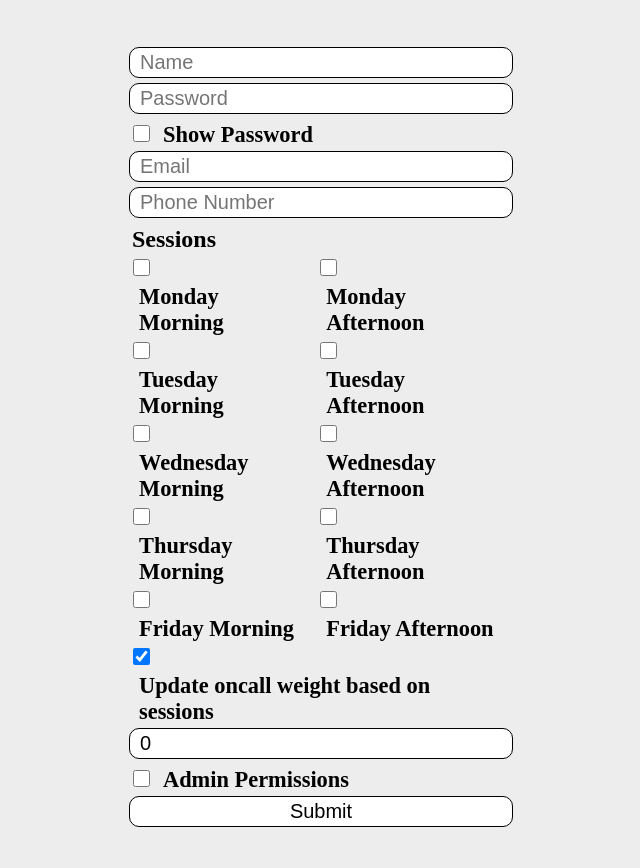
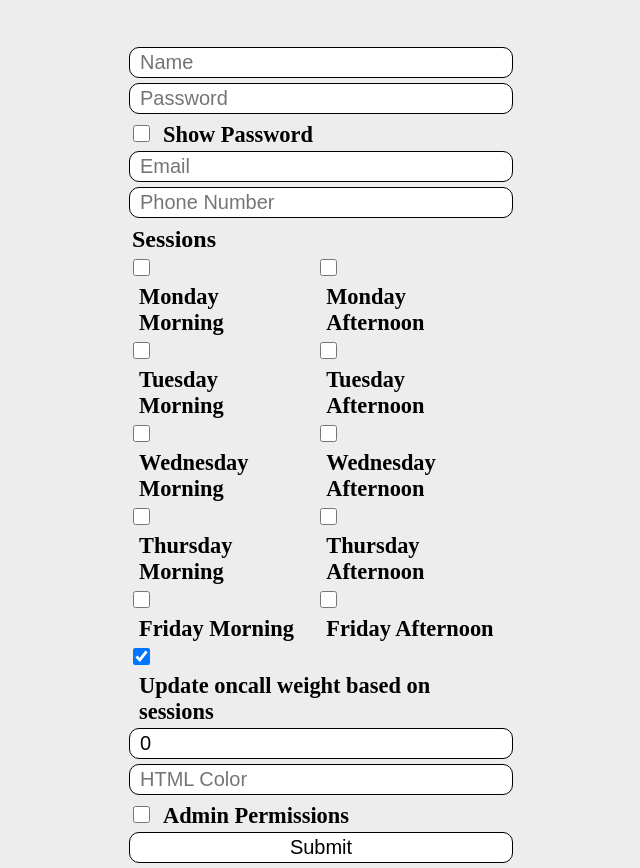
Before and after one commit to Guthib-Programmer/MHC_Scheduler, a Flask app: page /editUser?id=0 in a window 1280 px wide. Shown: the part 57-925 px from the top of the page, without its empty margins (319-959 px from the left). Before the commit the page ends 884 px from the top, so only its background shows below. Run offline with Flask 3, Linux system fonts and the light colour scheme; the visitor is signed in with stand-in values (Sample User, id 1); parts of the project's set-up code (start-up, migrations or seed data) failed here and were passed over.

Commit message:
Table of days can be printed and names are color-coded on index page

```diff
--- a/app.py
+++ b/app.py
@@ -25,7 +25,6 @@ scheduler.init_app(app)
 scheduler.start()
 
 # TODO: Start and Finish dates for users
-# TODO: A page for printing
 
 @scheduler.task('cron', id='assignOncall', week='*', day_of_week="mon", hour=9, minute=0)
 def assignOncall():
@@ -167,9 +166,9 @@ def index():
 
     if request.args.get('person'):
         person = request.args.get('person') # Filter days so that only the selected person shows
-        cur.execute("SELECT days.date, p1.name AS oncall, p2.name AS crisis FROM days JOIN people p1 ON days.person_id = p1.id JOIN people p2 ON days.crisis_id = p2.id WHERE (days.person_id = ? OR days.crisis_id = ?) AND days.completed = 0 ORDER BY days.id ASC LIMIT 50", (person,person))
+        cur.execute("SELECT days.date, p1.name AS oncall, p1.color AS oncallColor, p2.name AS crisis, p2.color AS crisisColor FROM days JOIN people p1 ON days.person_id = p1.id JOIN people p2 ON days.crisis_id = p2.id WHERE (days.person_id = ? OR days.crisis_id = ?) AND days.completed = 0 ORDER BY days.id ASC LIMIT 50", (person,person))
     else: # Display all days with a limit of 50
-        cur.execute("SELECT date, p1.name AS oncall, p2.name AS crisis FROM days JOIN people p1 ON days.person_id = p1.id JOIN people p2 ON days.crisis_id = p2.id AND days.completed = 0 ORDER BY days.id ASC LIMIT 50")
+        cur.execute("SELECT date, p1.name AS oncall, p1.color AS oncallColor, p2.name AS crisis, p2.color AS crisisColor FROM days JOIN people p1 ON days.person_id = p1.id JOIN people p2 ON days.crisis_id = p2.id AND days.completed = 0 ORDER BY days.id ASC LIMIT 50")
     rows = cur.fetchall()
     daysData = [dict(row) for row in rows]
 
@@ -522,10 +521,7 @@ def editUser():
 
     if request.method == "POST":
         # Check all the fields have been filled
-        if not request.form.get("name") or not request.form.get("password") or not request.form.get("email") or not request.form.get("number") or not request.form.get("weight"):
-
-
-
+        if not request.form.get("name") or not request.form.get("password") or not request.form.get("email") or not request.form.get("number") or not request.form.get("weight") or not request.form.get("color"):
             attackDetails = "Thie could be someone trying to alter the client code to complete the update user form without filling all fields"
             personId = session['user_id']
             cur.execute("INSERT INTO suspicious (person_id, timestamp, type, details) VALUES (?, datetime(), 2, ?)", (personId, attackDetails))
@@ -552,6 +548,7 @@ def editUser():
         number = request.form.get("number")
         sessions = request.form.getlist("sessions")
         weight = int(request.form.get("weight"))
+        color = request.form.get("color")
         weightAdd = 0
         admin = 0
         sessionsNumber = 0
@@ -570,9 +567,9 @@ def editUser():
             weight += weightAdd
 
         if request.form.get("new"): # Create new user
-            cur.execute("INSERT INTO people (name, password, email, number, sessions, weight, admin, diff, end_diff) VALUES (?,?,?,?,?,?,?,0,0)", (name, password, email, number, sessionsNumber, weight, admin))
+            cur.execute("INSERT INTO people (name, password, email, number, sessions, weight, admin, diff, end_diff, color) VALUES (?,?,?,?,?,?,?,0,0,?)", (name, password, email, number, sessionsNumber, weight, admin, color))
         else: # Edit user
-            cur.execute("UPDATE people SET name = ?, password = ?, email = ?, number = ?, sessions = ?, weight = ?, admin = ? WHERE id = ?", (name, password, email, number, sessionsNumber, weight, admin, userId))
+            cur.execute("UPDATE people SET name = ?, password = ?, email = ?, number = ?, sessions = ?, weight = ?, admin = ?, color = ? WHERE id = ?", (name, password, email, number, sessionsNumber, weight, admin, color, userId))
 
         con.commit()
         con.close()
--- a/static/main.css
+++ b/static/main.css
@@ -108,7 +108,7 @@ th,
 td
 {
     padding: 5px;
-    font-size: 1.25rem;
+    font-size: 1.55rem;
 }
 
 table,
--- /dev/null
+++ b/static/print.css
@@ -0,0 +1,6 @@
+nav,
+form,
+.print
+{
+    display: none;
+}
--- a/templates/admin.html
+++ b/templates/admin.html
@@ -119,7 +119,7 @@
         </tr>
         {% for user in users %}
         <tr>
-            <td>{{ user['name'] }}</td>
+            <td style="color: {{ user['color'] }}">{{ user['name'] }}</td>
             <td>{{ user['email'] }}</td>
             <td>{{ user['number'] }}</td>
             <td>{{ user['weight'] }}</td>
--- a/templates/base.html
+++ b/templates/base.html
@@ -3,6 +3,7 @@
     <head>
         <title>MHC Scheduler</title>
         <link rel="stylesheet" href="{{ url_for('static', filename='main.css') }}">
+        <link rel="stylesheet" media="print" href="{{ url_for('static', filename='print.css') }}">
         <meta charset="UTF-8">
         <meta name="viewport" content="width=device-width, initial-scale=1.0">
         <link rel="icon" href="{{ url_for('static', filename='favicon.ico') }}" type="image/x-icon">
--- a/templates/editUser.html
+++ b/templates/editUser.html
@@ -41,6 +41,7 @@
         </div>
         <span><input checked type="checkbox" name="updateWeight" id="weight"><label for="weight">Update oncall weight based on sessions</label></span>
         <input required autocomplete="off" type="number" name="weight" min="0" max="10" step="1" placeholder="Oncall Weight (1-10)" value="0">
+        <input required autocomplete="off" type="text" name="color" placeholder="HTML Color" id="colorInput">
         <span><input type="checkbox" name="admin" id="admin"><label for="admin">Admin Permissions</label></span>
         <input type="submit" value="Submit">
 
@@ -72,6 +73,7 @@
         </div>
         <span><input checked type="checkbox" name="updateWeight" id="weight"><label for="weight">Update oncall weight based on sessions</label></span>
         <input required autocomplete="off" type="number" name="weight" min="0" max="10" step="1" placeholder="Oncall Weight (1-10)" value="0">
+        <input required autocomplete="off" type="text" name="color" placeholder="HTML Color" value="{{ user['color'] }}" id="colorInput">
         {% if user['admin'] == 1 %}
         <span><input checked type="checkbox" name="admin" id="admin"><label for="admin">Admin Permissions</label></span>
         {% else %}
@@ -90,5 +92,19 @@
             x.type = "password";
         }
     }
+
+    function updateColorInput()
+    {
+        colourInput = document.getElementById("colorInput");
+        colourInput.style.color = colourInput.value;
+        if (colourInput.style.color != colourInput.value)
+        {
+            colourInput.style.color = "black"
+        }
+    }
+
+    document.getElementById("colorInput").addEventListener("keyup", updateColorInput)
+
+    updateColorInput();
 </script>
 {% endblock %}
--- a/templates/index.html
+++ b/templates/index.html
@@ -26,7 +26,7 @@
         </select>
         <input type="submit" value="Search">
     </form>
-    <a class="print" href="./print">Print</a>
+    <a href="javascript:if(window.print)window.print()" class="print">Print</a>
     <table>
         <tr>
             <th>Day</th>
@@ -36,8 +36,8 @@
         {% for day in days %}
         <tr>
             <td>{{ day['date'] }}</td>
-            <td>{{ day['oncall'] }}</td>
-            <td>{{ day['crisis'] }}</td>
+            <td style="color: {{ day['oncallColor'] }}">{{ day['oncall'] }}</td>
+            <td style="color: {{ day['crisisColor'] }}">{{ day['crisis'] }}</td>
         </tr>
         {% endfor %}
     </table>
```
Also changed, not shown: main.db.
